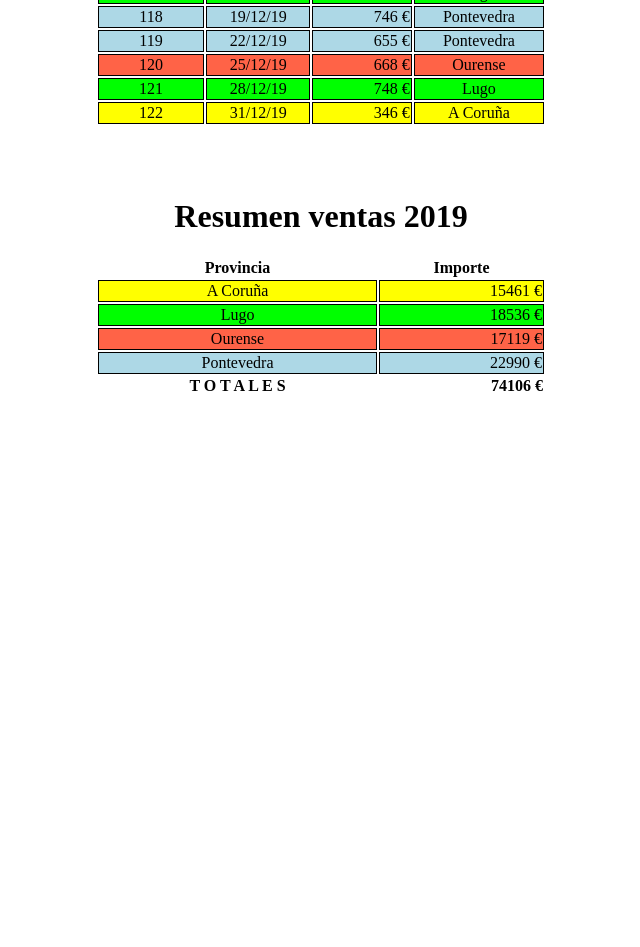
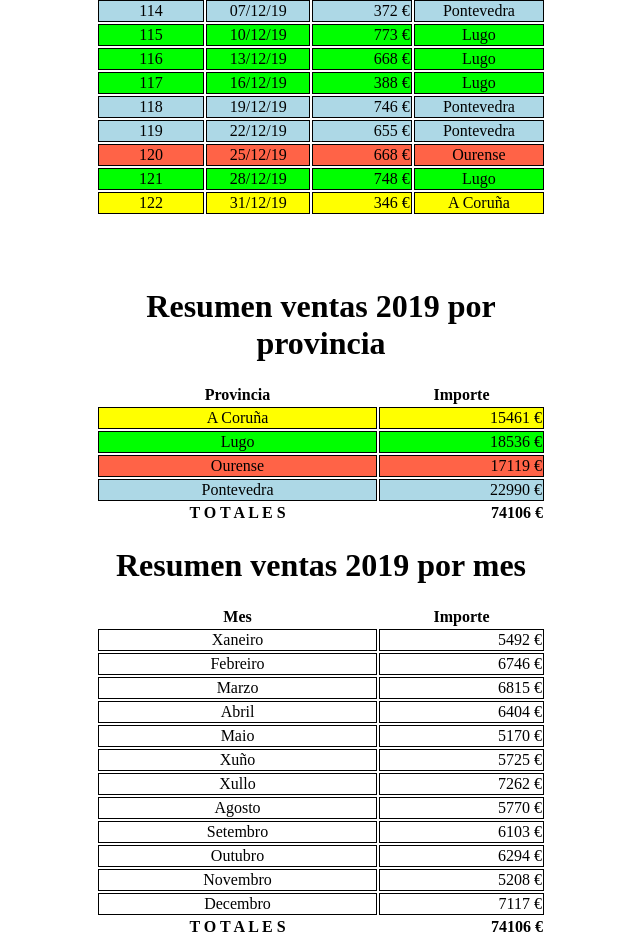
Before and after one commit to antonio-otero/iaw, a PHP site: page /ventas.php in a window 1280 px wide. Shown: the part 2965-3912 px from the top of the page, without its empty margins (319-959 px from the left). Before the commit the page ends 3356 px from the top, so only its background shows below. Run offline with PHP 8.4, Linux system fonts and the light colour scheme; data that the repository does not hold is empty.

Commit message:
c├│digo iaw

```diff
--- a/exTipo/exTipo-19-sol/ventas.php
+++ b/exTipo/exTipo-19-sol/ventas.php
@@ -44,6 +44,27 @@
 
 	$vProv = array('A Coruña' => 0 ,'Lugo' => 0 ,'Ourense' => 0 ,'Pontevedra' => 0 );
 	$cProv = array('A Coruña' => "co" ,'Lugo' => "lu" ,'Ourense' => "ou" ,'Pontevedra' => "po");
+
+
+	$nomeMeses=array("","Xaneiro","Febreiro","Marzo","Abril","Maio","Xuño","Xullo","Agosto","Setembro","Outubro","Novembro","Decembro");
+
+	$vMes2 = array ('01' => 0,
+									'02' => 0,
+									'03' => 0,
+									'04' => 0,
+									'05' => 0,
+									'06' => 0,
+									'07' => 0,
+									'08' => 0,
+									'09' => 0,
+									'10' => 0,
+									'11' => 0,
+									'12' => 0
+								);
+
+	$vMes = array(0,0,0,0,0,0,0,0,0,0,0,0,0);
+	//            0,1,2,3,4,5,6,7,8,9,0,1,2
+	//                                1 1 1
 /*
 	$totalVentasCo=0;
 	$totalVentasLu=0;
@@ -66,6 +87,16 @@
 
 		$vProv[$provincia]+=$importe; //acumulamos ventas da provincia
 		$color=$cProv[$provincia];	 //calculamos color da provincia
+
+		//acumulamos ventas mes, con array estandard, con índices numéricos
+		$mes= (int) substr($fecha, 3, 2); //02/01/19, a partir da posición 3, 2 caracteres = mes
+		$vMes[$mes]+=$importe;
+
+		//feito con array asociativo $vMes2
+		$mes2=substr($fecha, 3, 2);
+		$vMes2[$mes2]+=$importe;
+
+
 /*
 		$color="";
 		if($provincia=="A Coruña") {
@@ -98,14 +129,16 @@
 	}
 
 	fclose($cursor);
-
+		var_dump($vMes);
+		echo "<hr>";
+		var_dump($vMes2);
 	 ?>
 
 	</table>
 	<p>&nbsp;</p>
 
 	<table >
-	<caption><h1>Resumen ventas 2019</h1></caption>
+	<caption><h1>Resumen ventas 2019 por provincia</h1></caption>
 	<tr>
 	   <th>Provincia</th>
 	   <th>Importe</th>
@@ -130,6 +163,37 @@
 	 ?>
 
 	</table>
+
+	<table >
+	<caption><h1>Resumen ventas 2019 por mes</h1></caption>
+	<tr>
+	   <th>Mes</th>
+	   <th>Importe</th>
+	</tr>
+
+	<?php
+
+	$totalventas=0; //iniciamos el acumulador total de ventas
+	foreach ($vMes as $nMes => $ventaMes) {
+		if($nMes==0) continue;//vamos á seguinte iteración (é dicir ir a nMes=1)
+	  echo "<tr>\n";
+	  echo "\t<td class='centro'>$nomeMeses[$nMes]</td>\n";
+	  echo "\t<td class='dcha'>$ventaMes € </td>\n";
+	  echo "</tr>\n";
+		$totalventas+=$ventaMes; //vamos acumulando las ventas de cada mes
+
+	}
+	  echo "<tr>\n";
+	  echo "\t<th class='centro'>T O T A L E S</th>\n";
+	  echo "\t<th class='dcha'>$totalventas €</th>\n";
+	  echo "</tr>\n";
+
+	 ?>
+
+	</table>
+
+
+
 
 <!--
 	<p>&nbsp;</p>
```
